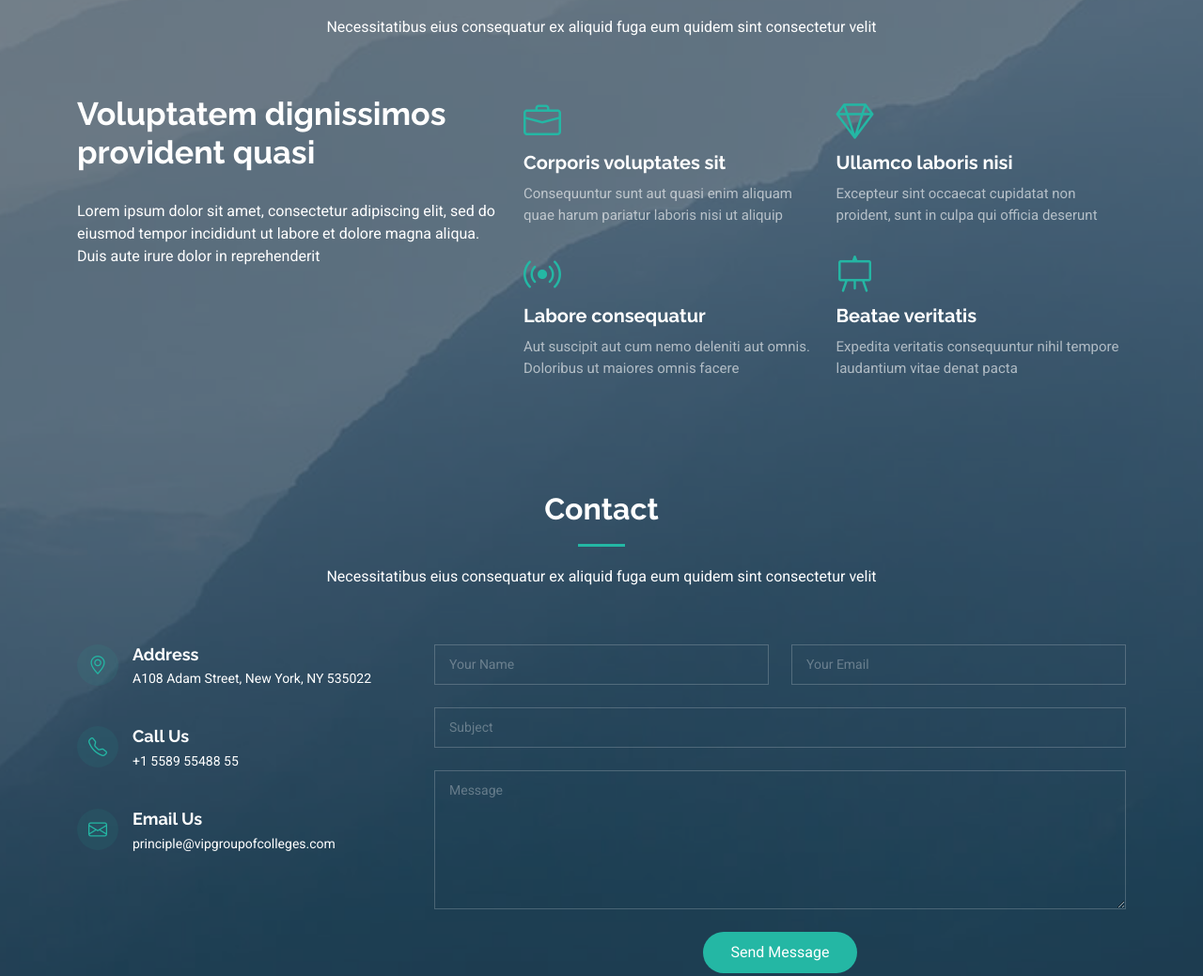
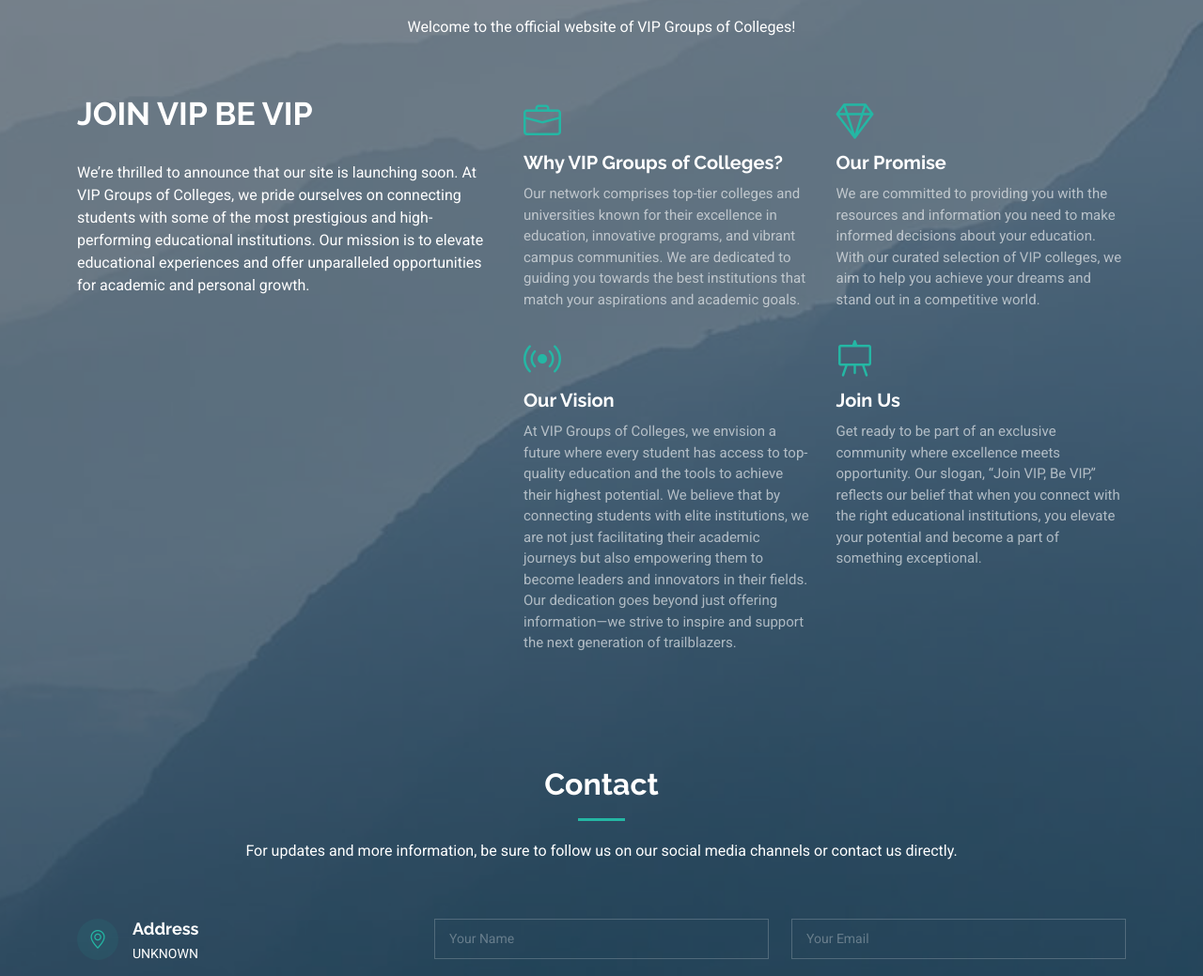
Before and after one commit to pakanonymousofficial/vipgroupofcolleges, a plain HTML site: page index.html in a window 1280 px wide. Shown: the part 921-1960 px from the top of the page at 94% size. Drawn offline with Linux system fonts and the light colour scheme.

Commit message:
Update index.html

```diff
--- a/index.html
+++ b/index.html
@@ -35,7 +35,7 @@
       <a href="index.html" class="logo d-flex align-items-center">
         <!-- Uncomment the line below if you also wish to use an image logo -->
         <!-- <img src="assets/img/logo.png" alt=""> -->
-        <h1 class="sitename">Maundy</h1>
+        <h1 class="sitename">VIP GROUP OF COLLEGES</h1>
       </a>
 
       <nav id="navmenu" class="navmenu">
@@ -58,12 +58,12 @@
       <div class="container text-center" data-aos="fade-up" data-aos-delay="100">
         <div class="row justify-content-center">
           <div class="col-lg-8">
-            <h2>Maundy<br></h2>
+            <h2>VIP GROUP OF COLLEGES<br></h2>
             <p>We are still working on our website. Stay tuned for updates!</p>
           </div>
           <div class="countdown d-flex justify-content-center" data-count="2025/12/3">
             <div>
-              <h3 class="count-days">482</h3>
+              <h3 class="count-days">100</h3>
               <h4>Days</h4>
             </div>
             <div>
@@ -108,7 +108,7 @@
       <!-- Section Title -->
       <div class="container section-title" data-aos="fade-up">
         <h2>About</h2>
-        <p>Necessitatibus eius consequatur ex aliquid fuga eum quidem sint consectetur velit</p>
+        <p>Welcome to the official website of VIP Groups of Colleges!</p>
       </div><!-- End Section Title -->
 
       <div class="container">
@@ -116,9 +116,9 @@
         <div class="row gy-5">
 
           <div class="content col-xl-5 d-flex flex-column" data-aos="fade-up" data-aos-delay="100">
-            <h3>Voluptatem dignissimos provident quasi</h3>
+            <h3>JOIN VIP BE VIP</h3>
             <p>
-              Lorem ipsum dolor sit amet, consectetur adipiscing elit, sed do eiusmod tempor incididunt ut labore et dolore magna aliqua. Duis aute irure dolor in reprehenderit
+              We’re thrilled to announce that our site is launching soon. At VIP Groups of Colleges, we pride ourselves on connecting students with some of the most prestigious and high-performing educational institutions. Our mission is to elevate educational experiences and offer unparalleled opportunities for academic and personal growth.
             </p>
           </div>
 
@@ -127,26 +127,26 @@
 
               <div class="col-md-6 icon-box position-relative">
                 <i class="bi bi-briefcase"></i>
-                <h4><a href="" class="stretched-link">Corporis voluptates sit</a></h4>
-                <p>Consequuntur sunt aut quasi enim aliquam quae harum pariatur laboris nisi ut aliquip</p>
+                <h4><a href="" class="stretched-link">Why VIP Groups of Colleges?</a></h4>
+                <p>Our network comprises top-tier colleges and universities known for their excellence in education, innovative programs, and vibrant campus communities. We are dedicated to guiding you towards the best institutions that match your aspirations and academic goals.</p>
               </div><!-- Icon-Box -->
 
               <div class="col-md-6 icon-box position-relative">
                 <i class="bi bi-gem"></i>
-                <h4><a href="" class="stretched-link">Ullamco laboris nisi</a></h4>
-                <p>Excepteur sint occaecat cupidatat non proident, sunt in culpa qui officia deserunt</p>
+                <h4><a href="" class="stretched-link">Our Promise</a></h4>
+                <p>We are committed to providing you with the resources and information you need to make informed decisions about your education. With our curated selection of VIP colleges, we aim to help you achieve your dreams and stand out in a competitive world.</p>
               </div><!-- Icon-Box -->
 
               <div class="col-md-6 icon-box position-relative">
                 <i class="bi bi-broadcast"></i>
-                <h4><a href="" class="stretched-link">Labore consequatur</a></h4>
-                <p>Aut suscipit aut cum nemo deleniti aut omnis. Doloribus ut maiores omnis facere</p>
+                <h4><a href="" class="stretched-link">Our Vision</a></h4>
+                <p>At VIP Groups of Colleges, we envision a future where every student has access to top-quality education and the tools to achieve their highest potential. We believe that by connecting students with elite institutions, we are not just facilitating their academic journeys but also empowering them to become leaders and innovators in their fields. Our dedication goes beyond just offering information—we strive to inspire and support the next generation of trailblazers.</p>
               </div><!-- Icon-Box -->
 
               <div class="col-md-6 icon-box position-relative">
                 <i class="bi bi-easel"></i>
-                <h4><a href="" class="stretched-link">Beatae veritatis</a></h4>
-                <p>Expedita veritatis consequuntur nihil tempore laudantium vitae denat pacta</p>
+                <h4><a href="" class="stretched-link">Join Us</a></h4>
+                <p>Get ready to be part of an exclusive community where excellence meets opportunity. Our slogan, “Join VIP, Be VIP,” reflects our belief that when you connect with the right educational institutions, you elevate your potential and become a part of something exceptional.</p>
               </div><!-- Icon-Box -->
 
             </div>
@@ -164,7 +164,7 @@
       <!-- Section Title -->
       <div class="container section-title" data-aos="fade-up">
         <h2>Contact</h2>
-        <p>Necessitatibus eius consequatur ex aliquid fuga eum quidem sint consectetur velit</p>
+        <p>For updates and more information, be sure to follow us on our social media channels or contact us directly.</p>
       </div><!-- End Section Title -->
 
       <div class="container" data-aos="fade" data-aos-delay="100">
@@ -176,7 +176,7 @@
               <i class="bi bi-geo-alt flex-shrink-0"></i>
               <div>
                 <h3>Address</h3>
-                <p>A108 Adam Street, New York, NY 535022</p>
+                <p>UNKNOWN</p>
               </div>
             </div><!-- End Info Item -->
 
@@ -184,7 +184,7 @@
               <i class="bi bi-telephone flex-shrink-0"></i>
               <div>
                 <h3>Call Us</h3>
-                <p>+1 5589 55488 55</p>
+                <p>Coming Soon!</p>
               </div>
             </div><!-- End Info Item -->
 
```
